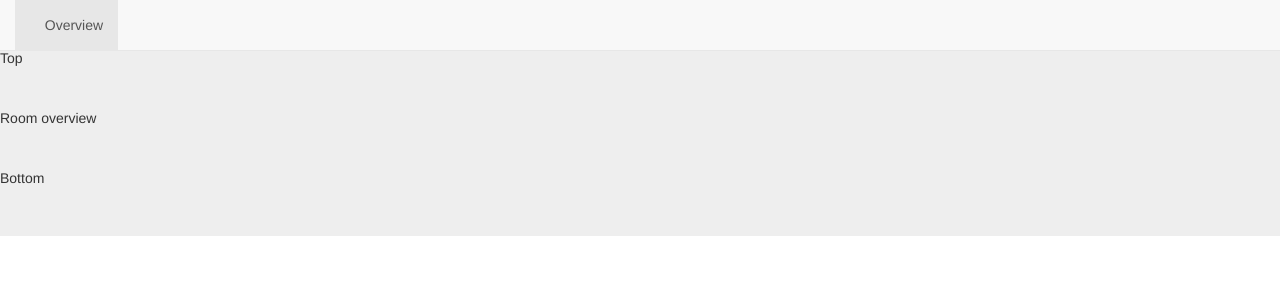
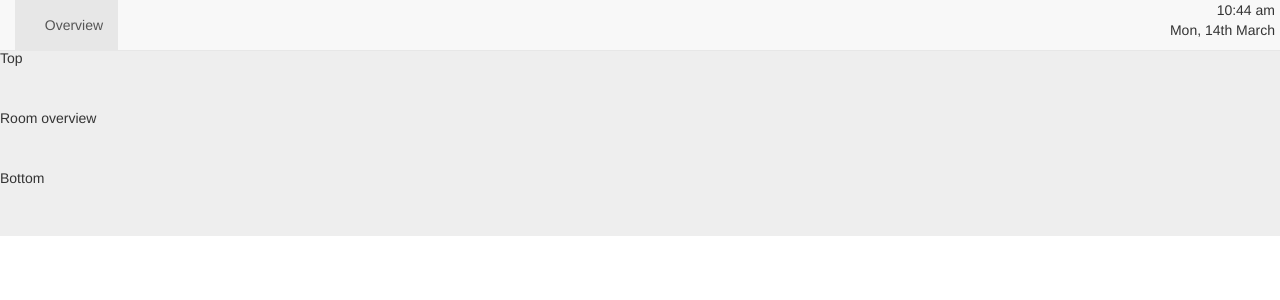
Before and after one commit to DerHahne/room_display, a Flask app: page / in a window 1280 px wide. Shown: the top 300 px of the page. Run offline with Flask 2, Linux system fonts and the light colour scheme; some libraries are stand-ins or nearby versions; some web fonts are replaced.

Commit message:
Added datetime placeholders

```diff
--- a/room_display/static/index.css
+++ b/room_display/static/index.css
@@ -4,3 +4,8 @@
     right: 10px;
     display: none;
 }
+
+#nav_time, #nav_date {
+    text-align: right;
+    margin-right: 5px;
+}
--- a/room_display/templates/index.html
+++ b/room_display/templates/index.html
@@ -19,7 +19,7 @@
                 <div class="container-fluid">
                     <div class="collapse navbar-collapse">
                         <ul class="nav navbar-nav">
-                            <li class="dropdown active" id="page_changer">
+                            <li class="dropdown active navbar-left" id="page_changer">
                                 <a href="#" class="dropdown-toggle" data-toggle="dropdown" role="button" aria-haspopup="true" aria-expanded="false">
                                     <span class="glyphicon glyphicon-menu-hamburger" aria-hidden="true"></span>
                                     <span id="page_name">
@@ -40,6 +40,14 @@
                                 </ul>
                             </li>
                         </ul>
+                        <span class="navbar-right">
+                            <div id="nav_time">
+                                10:44 am
+                            </div>
+                            <div id="nav_date">
+                                Mon, 14th March
+                            </div>
+                        </span>
                     </div>
                 </div>
             </nav>
```
